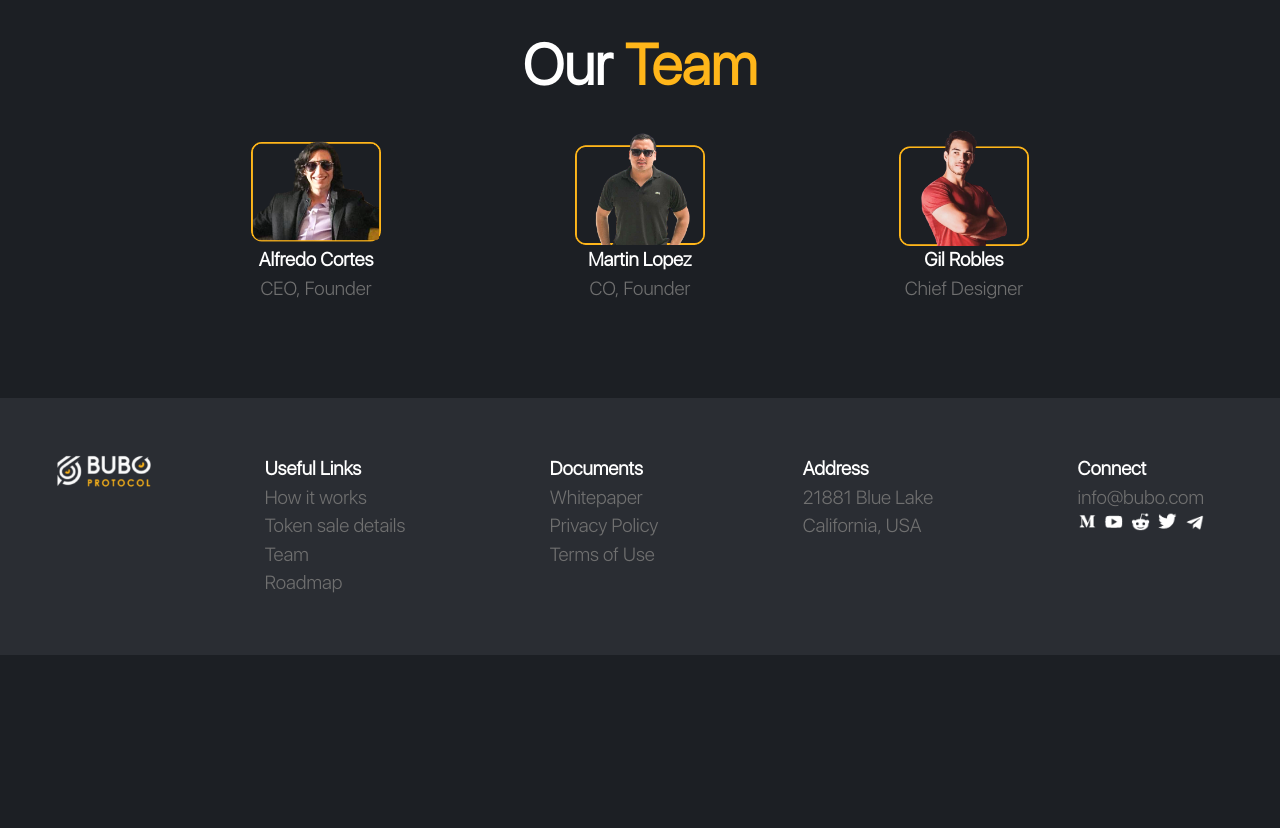
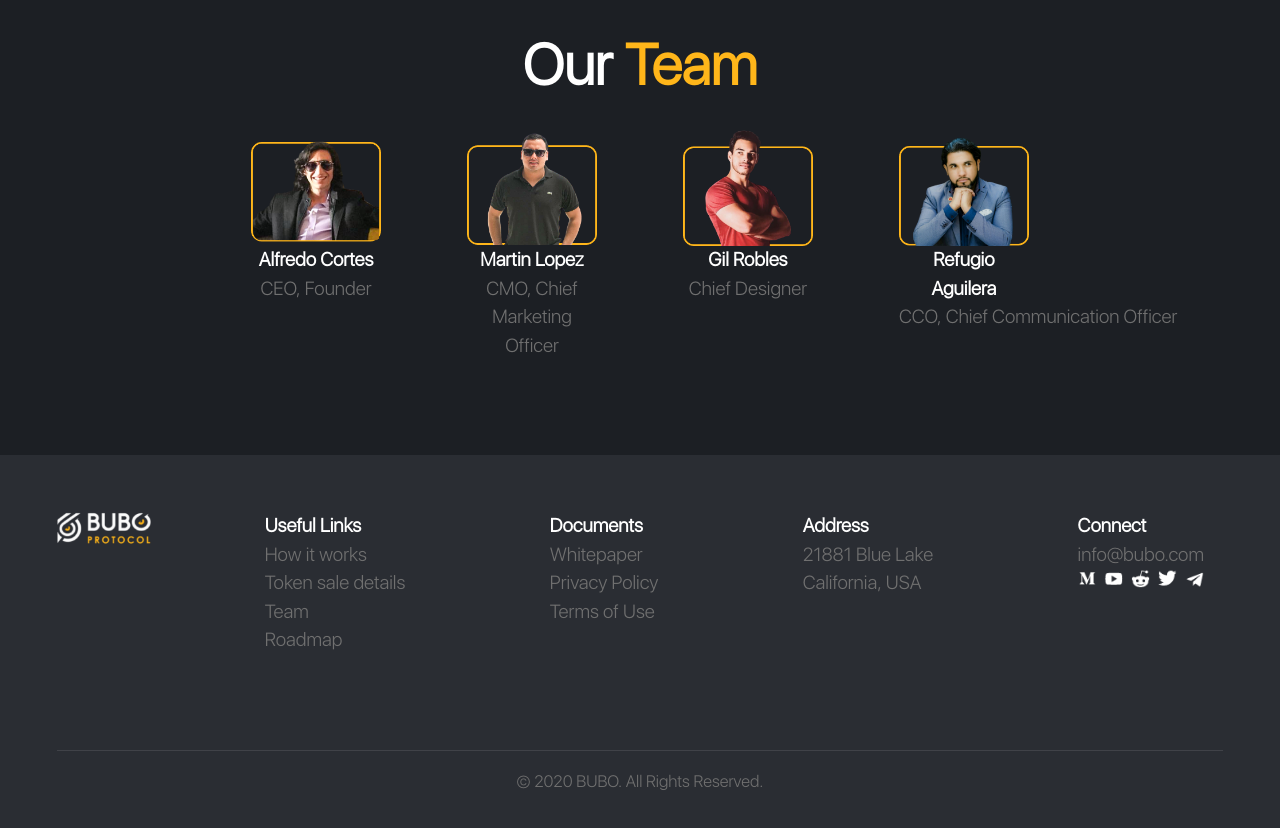
Before and after one commit to MarcoMacedoP/bubo_landing, a website built with Parcel: page src/index.html in a window 1280 px wide. Shown: the part 6000-6828 px from the top of the page. Before the commit the page ends 6655 px from the top, so only its background shows below. Built offline with nearby package versions, Linux system fonts and the light colour scheme.

Commit message:
update: Team and footer

```diff
--- a/src/index.html
+++ b/src/index.html
@@ -406,7 +406,9 @@
                                 src="../assets/img/team-2.png"
                             />
                             <p class="font-bold">Martin Lopez</p>
-                            <p class="text-gray">CO, Founder</p>
+                            <p class="text-gray">
+                                CMO, Chief Marketing Officer
+                            </p>
                         </div>
                         <div class="w-1/3 text-center lg:w-1/6">
                             <img
@@ -416,12 +418,23 @@
                             <p class="font-bold">Gil Robles</p>
                             <p class="text-gray">Chief Designer</p>
                         </div>
+                        <div class="w-1/3 text-center lg:w-1/6">
+                            <img
+                                class="object-contain object-center w-full"
+                                src="../assets/img/team-4.png"
+                            />
+                            <p class="font-bold">Refugio Aguilera</p>
+                            <p class="text-gray whitespace-nowrap">
+                                CCO, Chief Communication Officer
+                            </p>
+                        </div>
                     </div>
                 </div>
             </section>
         </main>
 
-        <footer class="bg-gray-dark w-full p-8 flex justify-between lg:p-12">
+        <footer class="bg-gray-dark | p-8 lg:p-12">
+            <div class="w-full | flex justify-between">
                 <a href="#">
                     <img
                         class="w-24 object-contain"
@@ -429,7 +442,9 @@
                         alt="Bubo protocol platform logo"
                     />
                 </a>
-            <div class="ml-12 flex flex-wrap w-full justify-between lg:ml-24">
+                <div
+                    class="ml-12 flex flex-wrap w-full justify-between lg:ml-24"
+                >
                     <div class="flex flex-col mr-4">
                         <p class="font-bold">Useful Links</p>
                         <a class="text-gray" href="#"> How it works</a>
@@ -498,7 +513,10 @@
                                     class="object-contain w-4 object-center"
                                 />
                             </a>
-                        <a href="https://t.me/Buboprotocol" target="__blank">
+                            <a
+                                href="https://t.me/Buboprotocol"
+                                target="__blank"
+                            >
                                 <img
                                     src="../assets/icons/direct.png"
                                     class="object-contain w-4 object-center"
@@ -507,6 +525,13 @@
                         </div>
                     </div>
                 </div>
+            </div>
+            <div
+                class="text-center text-gray text-sm | mt-20 | pt-4"
+                style="border-top: 1px solid rgba(255, 255, 255, 0.1)"
+            >
+                © 2020 BUBO. All Rights Reserved.
+            </div>
         </footer>
     </body>
     <script src="./index.js" type="text/javascript"></script>
```
Also changed, not shown: assets/img/team-4.png (added). Lines whose indentation alone changed are shown as unchanged.
